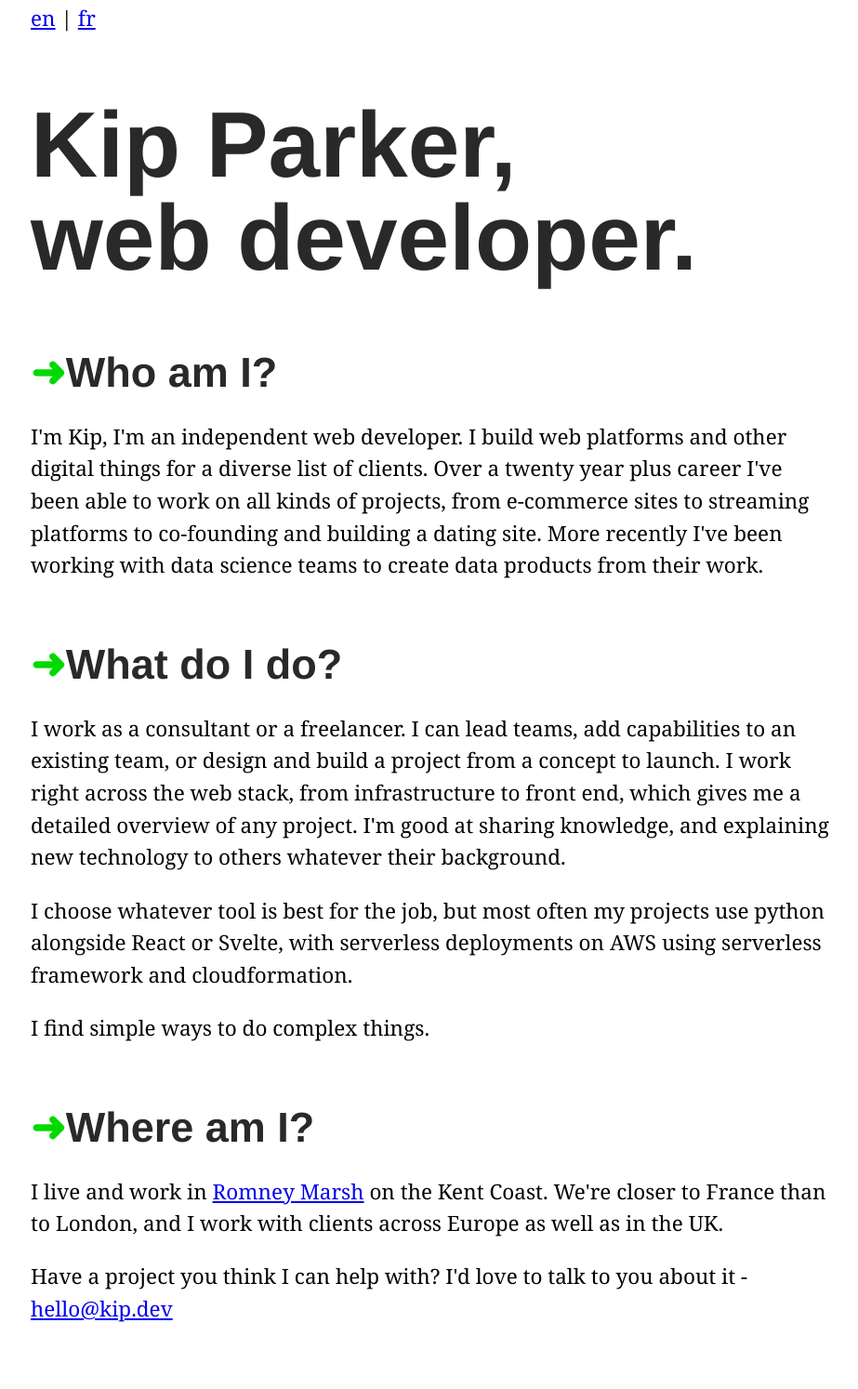
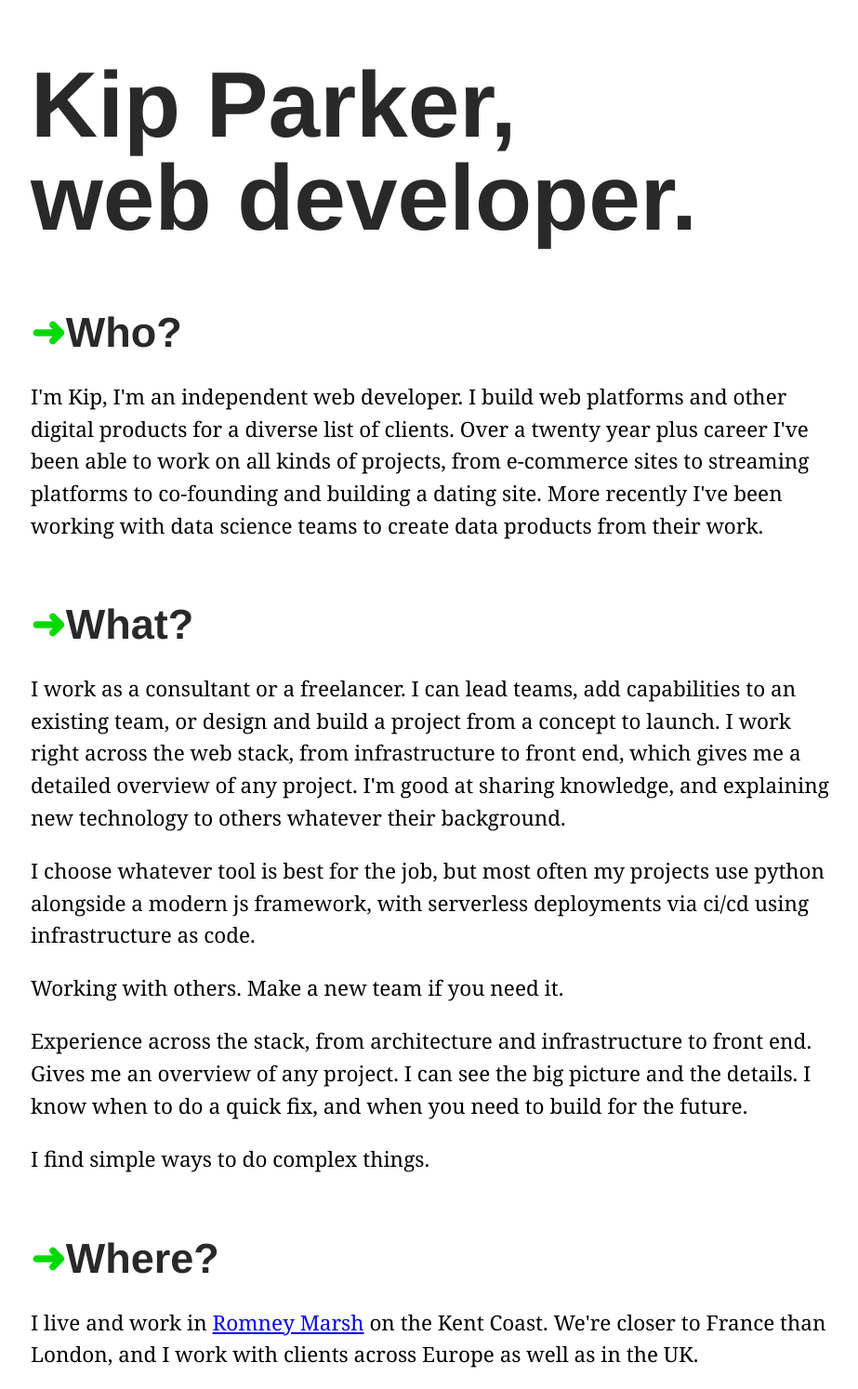
Before and after one commit to kipparker/kip.dev, an Eleventy site: page src/index.md in a window 1280 px wide. Shown: the part 5-1499 px from the top of the page at 93% size, without its empty margins (177-1100 px from the left). Built offline with nearby package versions, Linux system fonts and the light colour scheme; Eleventy itself is replaced by a stand-in of ours; files that its build step writes are made by us from their sources.

Commit message:
Alter about text

```diff
--- a/src/_includes/home.njk
+++ b/src/_includes/home.njk
@@ -3,7 +3,6 @@ layout: main.njk
 jobtitle: web developer
 description: Kip Parker is a web development consultant. He can lead teams, add capabilities to an existing team, or design and build a project from a concept to launch.
 ---
-<nav><a href="/">en</a> | <a href="/fr">fr</a></nav>
 <header>
     <h1>Kip Parker, <br>{{jobtitle}}.</h1>
 </header>
--- a/src/index.md
+++ b/src/index.md
@@ -2,25 +2,30 @@
 layout: home.njk
 title: web developer
 ---
-## Who am I?
+## Who?
 
-I'm Kip, I'm an independent web developer. I build web platforms and other digital things for a diverse list of clients. Over a twenty year plus career I've been able to work on all kinds of projects, from e-commerce sites to streaming platforms to co-founding and building a dating site. More recently I've been working with data science teams to create data products from their work.
+I'm Kip, I'm an independent web developer. I build web platforms and other digital products for a diverse list of clients. Over a twenty year plus career I've been able to work on all kinds of projects, from e-commerce sites to streaming platforms to co-founding and building a dating site. More recently I've been working with data science teams to create data products from their work.
 
-## What do I do?
+## What?
 
 I work as a consultant or a freelancer. I can lead teams, add capabilities to an existing team, or design
                 and build a project from a concept to launch. I work right across the web stack, from infrastructure to
                 front end, which gives me a detailed overview of any project. I'm good at sharing knowledge, and explaining new technology to
                 others whatever their background.
 
-I choose whatever tool is best for the job, but most often my projects
-                use python alongside React or Svelte, with serverless deployments on AWS using serverless framework and cloudformation.
+I choose whatever tool is best for the job, but most often my projects use python alongside a modern js framework, with serverless deployments via ci/cd using infrastructure as code.
+
+
+Working with others. Make a new team if you need it.
+
+Experience across the stack, from architecture and infrastructure to front end. Gives me an overview of any project. I can see the big picture and the details. I know when to do a quick fix, and when you need to build for the future.
+
+
 
 I find simple ways to do complex things.
 
-## Where am I?
+## Where?
 
-I live and work in [Romney Marsh](https://www.google.com/maps/@50.9871111,0.9586146,21436m/data=!3m1!1e3) on the Kent Coast. We're closer to France than to London, and I work with
-                clients across Europe as well as in the UK.
+I live and work in [Romney Marsh](https://www.google.com/maps/@50.9871111,0.9586146,21436m/data=!3m1!1e3) on the Kent Coast. We're closer to France than London, and I work with clients across Europe as well as in the UK.
 
 Have a project you think I can help with? I'd love to talk to you about it - [hello@kip.dev](mailto:hello@kip.dev)
```
